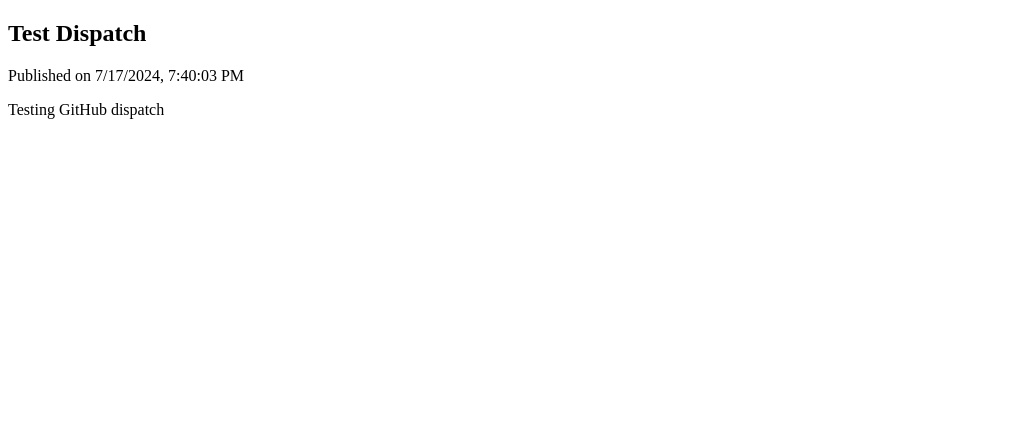
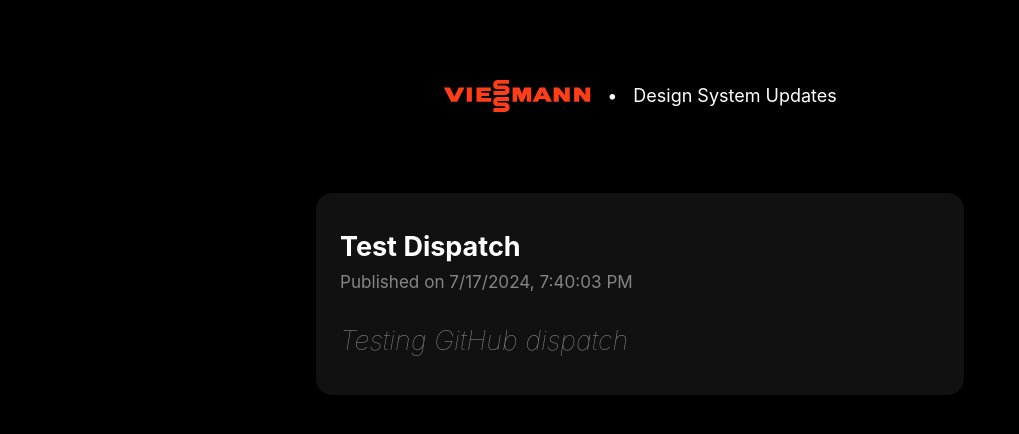
Before and after one commit to th1lo/th1lo.github.io, a plain HTML site: page index.html in a window 1280 px wide. Shown: the whole page, without its empty margins (0-1019 px from the left). Drawn offline with nearby package versions, Linux system fonts and the light colour scheme.

Commit message:
Updated Action & Hook

```diff
--- a/index.html
+++ b/index.html
@@ -1,8 +1,143 @@
 <!DOCTYPE html>
 <html lang="en">
-  <!-- ... (keep the existing head and style sections) ... -->
+  <head>
+    <meta charset="UTF-8" />
+    <meta name="viewport" content="width=device-width, initial-scale=1.0" />
+    <link rel="stylesheet" href="https://necolas.github.io/normalize.css/8.0.1/normalize.css"></link>
+    <title>Viessmann ⋅ Design System Updates</title>
+    <style>
+      body {
+        font-family: Inter, sans-serif;
+        line-height: 1.6;
+        color: #fff;
+        margin: 0 auto;
+        background: #000;
+        display: flex;
+        flex-direction: column;
+        align-items: center;
+        padding: 64px;
+        gap: 64px;
+        font-size: 18px;
+      }
+      p {
+        color: #fff;
+      }
+      .header, a {
+        display: flex;
+        align-items: center;
+        gap: 16px;
+        text-decoration: none;
+      }
+      .update {
+        background-color: #111;
+        border-radius: 16px;
+        padding: 32px 24px;
+        margin-bottom: 20px;
+        min-width: 600px;
+        display: flex;
+        flex-direction: column;
+      }
+      .update-header {
+        display: flex;
+        flex-direction: column;
+        gap: 0;
+      }
+      .update h2 {
+        margin: 0;
+        color: #fff;
+      }
+      .update-meta {
+        margin: 0;
+        font-size: 0.95em;
+        color: #858585;
+      }
+      .update-description {
+        margin: 24px 0 0 0;
+        font-size: 1.5em;
+        font-style: italic;
+        font-weight: 100;
+        color: #858585;
+
+
+      }
+      .update-section {
+        margin: 0px;
+        display: flex;
+        flex-direction: column;
+        gap: 0;
+      }
+      .update-section h3 {
+        margin-bottom: 5px;
+        color: #fff;
+      }
+      .update-section ul {
+        margin-top: 0;
+        padding-left: 20px;
+        color: #858585;
+      }
+      .preview-image {
+        max-width: 100%;
+        height: auto;
+        margin-top: 15px;
+        border: 1px solid #ddd;
+        border-radius: 4px;
+      }
+    </style>
+  </head>
   <body>
-    <!-- ... (keep the existing header section) ... -->
+    <div class="header">
+      <a href="">
+        <svg
+          width="148"
+          height="32"
+          viewBox="0 0 148 32"
+          fill="none"
+          xmlns="http://www.w3.org/2000/svg"
+        >
+          <path
+            d="M66.0181 0.00856443L54.6426 0C54.6426 0 50.181 0.113035 50.181 4.65301C50.181 9.32306 54.6426 9.21762 54.6426 9.21762L61.4026 9.20811C61.4026 9.20811 62.2947 9.20811 62.2947 10.1721C62.2947 11.007 61.3998 11.007 61.3998 11.007H50.4926V14.9249L61.7943 14.9258C61.7943 14.9258 66.6051 15.1148 66.6051 10.0117C66.6051 5.61988 61.7943 5.49072 61.7943 5.49072H55.3881C55.3881 5.49072 54.3937 5.49072 54.3937 4.65393C54.3937 3.84472 55.3881 3.84473 55.3881 3.84473H66.0181V0.00856443Z"
+            fill="#FF3E17"
+          />
+          <path
+            d="M0.787842 7.4585L8.20128 21.765H14.1743L21.4901 7.45942H15.6968L11.5652 16.1594C11.3514 16.6086 11.3514 17.1121 11.3514 17.1121C11.3514 17.1121 11.3514 16.6087 11.132 16.1471L7.00137 7.45942L0.787842 7.4585Z"
+            fill="#FF3E17"
+          />
+          <path
+            d="M28.8686 7.45947V21.746H23.7085V7.45947H28.8686Z"
+            fill="#FF3E17"
+          />
+          <path
+            d="M88.2425 7.45947L81.2815 7.46047L79.1388 13.3738C78.9627 13.8629 78.9111 14.7975 78.9111 14.7975C78.9111 14.7975 78.8365 13.8487 78.666 13.3738L76.5408 7.46047L69.6056 7.45947L69.5991 21.748L74.0496 21.746V13.2465C74.0496 13.2465 74.0496 13.7508 74.2395 14.2058L77.3895 21.748H80.4327L83.5828 14.031C83.7699 13.5733 83.7699 13.0689 83.7699 13.0689V21.746H88.2425V7.45947Z"
+            fill="#FF3E17"
+          />
+          <path
+            d="M121.647 21.7489L126.745 21.746V7.45947H121.875V15.3037C121.875 15.3037 121.875 14.7994 121.555 14.4157L115.768 7.45947H110.638V21.746H115.768V13.9028C115.768 13.9028 115.768 14.4062 116.075 14.789L121.647 21.7489Z"
+            fill="#FF3E17"
+          />
+          <path
+            fill-rule="evenodd"
+            clip-rule="evenodd"
+            d="M108.972 21.748L101.962 7.46143H96.5123L89.5025 21.748H94.952L96.2478 19.1057L102.225 19.1067L103.522 21.748L108.499 21.749L108.498 21.748H108.972ZM97.5593 15.489C97.5593 15.489 98.8053 12.9417 99.0209 12.5001C99.2366 12.0584 99.2366 11.555 99.2366 11.555C99.2366 11.555 99.2366 12.0584 99.4532 12.5019L100.921 15.5032L97.5593 15.489Z"
+            fill="#FF3E17"
+          />
+          <path
+            d="M142.116 21.7509L147.212 21.749V7.46143H142.342V15.3057C142.342 15.3057 142.342 14.8013 142.023 14.4176L136.237 7.46143H131.106V21.749H136.237V13.9047C136.237 13.9047 136.237 14.4091 136.543 14.7918L142.116 21.7509Z"
+            fill="#FF3E17"
+          />
+          <path
+            d="M66.0216 17.0818L54.6461 17.0742C54.6461 17.0742 50.1836 17.1863 50.1836 21.7272C50.1836 26.3963 54.6461 26.2909 54.6461 26.2909L61.4052 26.2823C61.4052 26.2823 62.2973 26.2823 62.2973 27.2463C62.2973 28.0812 61.4034 28.0812 61.4034 28.0812H50.4961V31.9991H61.7969C61.7969 31.9991 66.6086 32.189 66.6086 27.0858C66.6086 22.6931 61.7969 22.5648 61.7969 22.5648L55.3917 22.5639C55.3917 22.5639 54.3973 22.5639 54.3973 21.7272C54.3973 20.918 55.3917 20.918 55.3917 20.918L66.0216 20.9189V17.0818Z"
+            fill="#FF3E17"
+          />
+          <path
+            d="M38.422 17.9356L38.4229 15.9534H46.1626V12.7384H38.4229V10.968H47.8436V7.46047L33.5319 7.45947V21.746H48.2197V17.9365L38.422 17.9356Z"
+            fill="#FF3E17"
+          />
+        </svg>
+
+        <p>•</p>
+        <p>Design System Updates</p>
+      </a>
+    </div>
 
     <div id="updates-container"></div>
 
```
Lines whose indentation alone changed are shown as unchanged.
